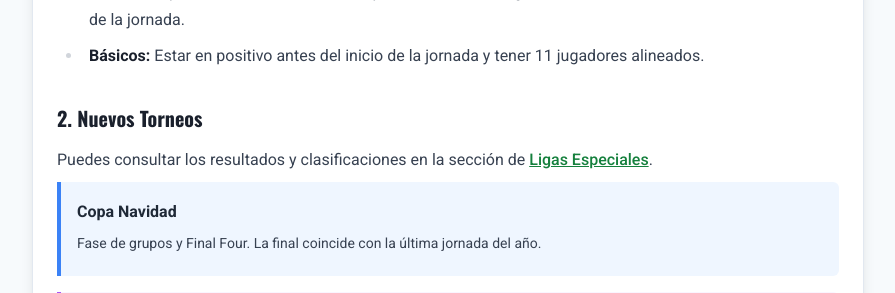
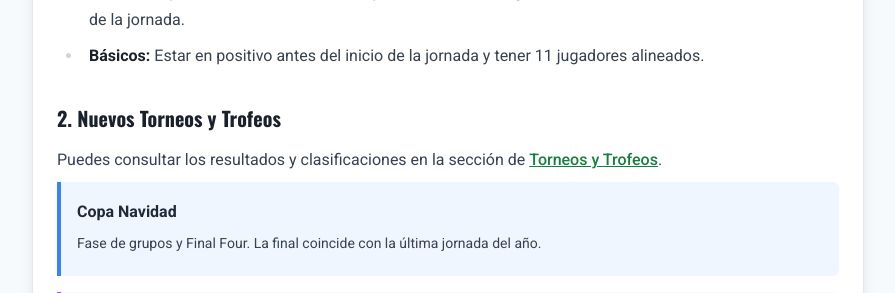
Before and after one commit to jorgelillo7/biwenger-tools, a Flask app: page /reglamento in a window 1280 px wide. Shown: the part 1872-2165 px from the top of the page, without its empty margins (192-1087 px from the left). Run offline with Flask 2, Linux system fonts and the light colour scheme; some libraries are stand-ins or nearby versions.

Commit message:
(web): fix url in reglamento

```diff
--- a/web/templates/reglamento.html
+++ b/web/templates/reglamento.html
@@ -67,8 +67,8 @@
             </ul>
 
             <!-- Nuevos Torneos -->
-            <h3 id="nuevos-torneos" class="font-header">2. Nuevos Torneos</h3>
-            <p>Puedes consultar los resultados y clasificaciones en la sección de <a href="{{ url_for('ligas_especiales', season=season) }}" class="text-green-700 hover:underline">Ligas Especiales</a>.</p>
+            <h3 id="nuevos-torneos" class="font-header">2. Nuevos Torneos y Trofeos</h3>
+            <p>Puedes consultar los resultados y clasificaciones en la sección de <a href="{{ url_for('lloros_awards', season=season) }}" class="text-green-700 hover:underline">Torneos y Trofeos</a>.</p>
             <div class="space-y-4 not-prose">
                 <div id="copa-navidad" class="p-4 border-l-4 border-blue-500 bg-blue-50 rounded-r-md">
                     <h4 class="font-bold text-gray-800">Copa Navidad</h4>
```
